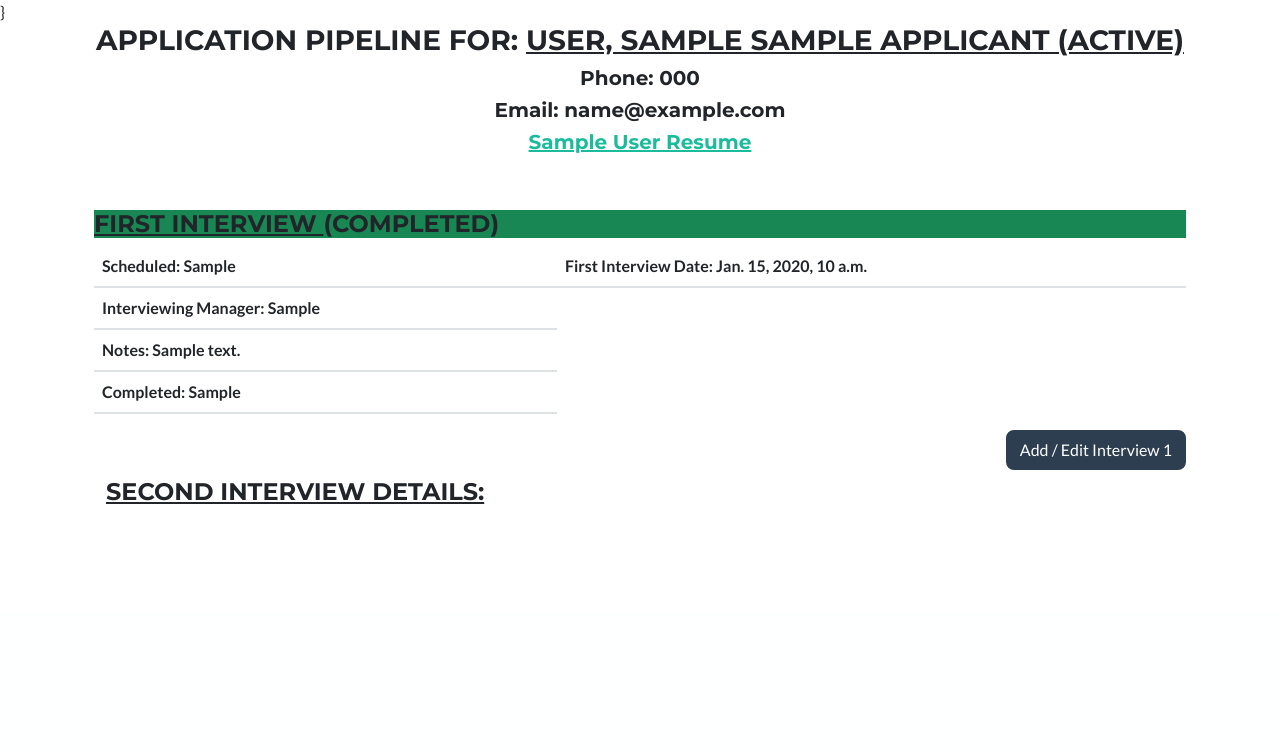
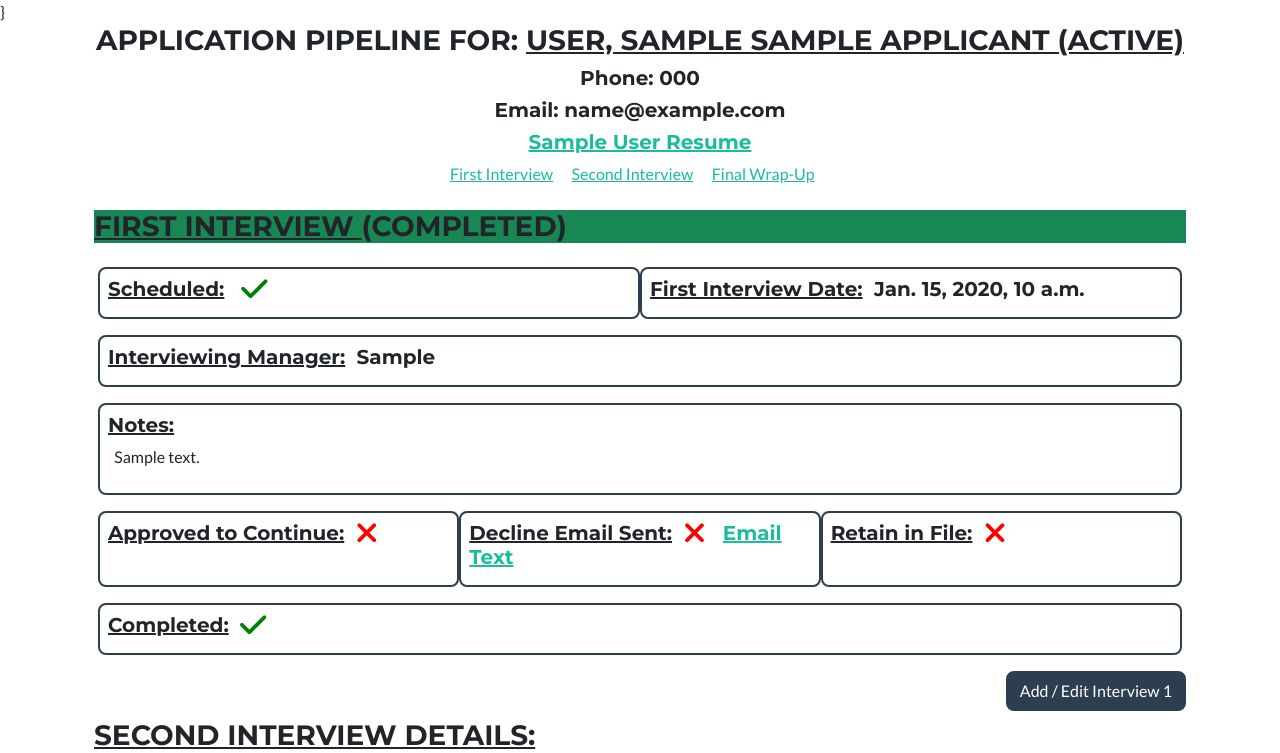
Before and after one commit to don4law/FiveLakes, a Django app: template FiveLakes/templates/recruiting/applicant_detail.html in a window 1280 px wide. Shown: the part 188-941 px from the top of the page. Before the commit the page ends 692 px from the top, so only its background shows below. Run offline with Django 5.2, Linux system fonts and the light colour scheme; the template is opened without the code that fills it: most values are stand-ins (such as "Sample title", 1, 10 or a date in 2020); lists and menus that the app fills with data are empty; some libraries are stand-ins or nearby versions.

Commit message:
Completed first inerview screen, data and language for declining 1st email

```diff
--- a/FiveLakes/templates/recruiting.html
+++ b/FiveLakes/templates/recruiting.html
@@ -23,7 +23,7 @@
 </header>
 {% endblock header %}
 
-{% block content %}}
+{% block content %}
     <div class="container">
         <a href="{% url 'add_applicant' %}">
             <button class="btn btn-secondary" type="submit"><i class="fa-duotone fa-plus" aria-hidden="true"></i>&nbsp;&nbsp;Add New Applicant</button>
--- a/FiveLakes/templates/recruiting/applicant_detail.html
+++ b/FiveLakes/templates/recruiting/applicant_detail.html
@@ -43,43 +43,76 @@
     {%  else %}
         <h5 class="text-center">{{ applicant.first_name }} {{ applicant.last_name }} Resume: N/A</h5></a>
     {%  endif %}
-    <br><br>
+
+    <!-- Links to sections on page -->
+    <div class="text-center">
+        <a href="#first_interview">First Interview</a>&nbsp;&nbsp;&nbsp;&nbsp;&nbsp;
+        <a href="#second_interview">Second Interview</a>&nbsp;&nbsp;&nbsp;&nbsp;&nbsp;
+        <a href="#final_wrap-up">Final Wrap-Up</a>&nbsp;&nbsp;&nbsp;&nbsp;&nbsp;
+    </div>
+    <br>
 
     <!-- FIRST INTERVIEW -->
-    <div class="container">
+    <div class="container" id="first_interview">
         {%  if interview1.interview1_completed %}
-            <h4 class="bg-success"><u>FIRST INTERVIEW </u>
+            <h3 class="bg-success"><u>FIRST INTERVIEW </u>
                 (COMPLETED)
         {% else %}
-            <h4 class="bg-danger"><u>FIRST INTERVIEW </u>
+            <h3 class="bg-warning"><u>FIRST INTERVIEW </u>
                 (INCOMPLETE)
         {% endif %}
-        </h4>
-        <table class="table">
-            <tbody>
-                <tr>
-                    <th scope="col">Scheduled: {{ interview1.interview1_scheduled }}</th>
-                    <th scope="col">First Interview Date: {{ interview1.interview1_date }}</th>
-                </tr>
-                <tr>
-                    <th scope="col">Interviewing Manager: {{ interview1.interview1_manager }}</th>
+        </h3>
 
-                </tr>
-                <tr>
-                    <th scope="col">Notes: {{ interview1.interview1_notes }}</th>
-                </tr>
-                <tr>
-                    <th scope="col">Completed: {{ interview1.interview1_completed }}</th>
-                </tr>
-            </tbody>
-        </table>
+        <div class="p-3 row">
+            {% if interview1.interview1_scheduled %}
+                <div class="p-2 col-sm border border-secondary rounded"><h5><u>Scheduled:</u>&nbsp;&nbsp;&nbsp<i class="fa-solid fa-check fa-xl" style="color:green"></i></h5></div>
+            {% else %}
+                <div class="p-2 col-sm border border-secondary rounded"><h5><u>Scheduled:</u>&nbsp;&nbsp;&nbsp<i class="fa-solid fa-xmark fa-xl" style="color:red"></i></h5></div>
+            {%  endif %}
+            <div class="p-2 col-lg border border-secondary rounded"><h5><u>First Interview Date:</u>&nbsp;&nbsp;{{ interview1.interview1_date }}</h5></div>
+        </div>
+        <div class="row p-3 pt-0">
+            <div class="p-2 col-lg border border-secondary rounded"><h5><u>Interviewing Manager:</u>&nbsp;&nbsp;{{ interview1.interviewer1_manager }}</h5></div>
+        </div>
+        <div class="row p-3 pt-0">
+            <div class="p-2 col-lg border border-secondary rounded"><h5><u>Notes:</u></h5><p>&nbsp;&nbsp;{{ interview1.interview1_notes }}</p></div>
+        </div>
+        <div class="row p-3 pt-0">
+            {% if interview1.approved_to_continue %}
+                <div class="p-2 col-sm border border-secondary rounded"><h5><u>Approved to Continue:</u>&nbsp;&nbsp;<i class="fa-solid fa-check fa-xl" style="color:green"></i></div>
+            {% else %}
+                <div class="p-2 col-sm border border-secondary rounded"><h5><u>Approved to Continue:</u>&nbsp;&nbsp;<i class="fa-solid fa-xmark fa-xl" style="color:red"></i></div>
+            {%  endif %}
+
+            <!-- Link to page to generate email text if decline to continue -->
+            {% if interview1.decline_email_sent %}
+{#                <div class="p-2 col-sm border border-secondary rounded"><h5><u>Decline Email Sent:</u>&nbsp;&nbsp;<i class="fa-solid fa-check fa-xl" style="color:green"></i>&nbsp;&nbsp;&nbsp<a href="int1_decline_text/{{ applicant.id }}" target="_blank">Email Text</a></div>#}
+                <div class="p-2 col-sm border border-secondary rounded"><h5><u>Decline Email Sent:</u>&nbsp;&nbsp;<i class="fa-solid fa-check fa-xl" style="color:green"></i>&nbsp;&nbsp;&nbsp<a href="{% url 'int1_decline_text' applicant.id%}" target="_blank">Email Text</a></div>
+            {% else %}
+                <div class="p-2 col-sm border border-secondary rounded"><h5><u>Decline Email Sent:</u>&nbsp;&nbsp;<i class="fa-solid fa-xmark fa-xl" style="color:red"></i>&nbsp;&nbsp;&nbsp<a href="{% url 'int1_decline_text' applicant.id%}" target="_blank">Email Text</a></div>
+            {%  endif %}
+
+            {% if interview1.retain_in_file %}
+                <div class="p-2 col-sm border border-secondary rounded"><h5><u>Retain in File:</u>&nbsp;&nbsp;<i class="fa-solid fa-check fa-xl" style="color:green"></i></div>
+            {% else %}
+                <div class="p-2 col-sm border border-secondary rounded"><h5><u>Retain in File:</u>&nbsp;&nbsp;<i class="fa-solid fa-xmark fa-xl" style="color:red"></i></div>
+            {%  endif %}
+        </div>
+        <div class="row p-3 pt-0">
+            {% if interview1.interview1_completed %}
+                <div class="p-2 col-sm border border-secondary rounded"><h5><u>Completed:</u>&nbsp;&nbsp;<i class="fa-solid fa-check fa-xl" style="color:green"></i></div>
+            {% else %}
+                <div class="p-2 col-sm border border-secondary rounded"><h5><u>Completed:</u>&nbsp;&nbsp;<i class="fa-solid fa-xmark fa-xl" style="color:red"></i></div>
+            {%  endif %}
+        </div>
         <a href="{% url 'applicant_interview1' pk=applicant.id %}">
             <button class="btn btn-secondary float-end" type="submit">Add / Edit Interview 1</button></a>
+    </div>
     <br><br>
 
     <!-- SECOND INTERVIEW -->
-    <div class="container">
-        <h4><u>SECOND INTERVIEW DETAILS:</u></h4>
+    <div class="container" id="second_interview">
+        <h3><u>SECOND INTERVIEW DETAILS:</u></h3>
 
     </div>
 
--- a/FiveLakes/templates/recruiting/interview1.html
+++ b/FiveLakes/templates/recruiting/interview1.html
@@ -25,7 +25,8 @@
 
 {% block content %}}
     <div class="container">
-        <h4><u>Interview 1 for: {{ applicant.last_name}}, {{applicant.first_name }} ({{ applicant.state_abbrev }})</u></h4>
+        <h4><u>First Interview for: {{applicant.first_name }} {{ applicant.last_name}} ({{ applicant.state_abbrev }})</u></h4>
+    <br>
     </div>
     <div class="container">
       <form method="post">
@@ -36,6 +37,7 @@
             {{ interview1_form.non_field_errors }}
             {% crispy interview1_form %}
         </div>
+        <br><br>
         <div style="text-align: center">
             <button type="submit" class="btn btn-secondary">Save</button>
         </div>
--- a/recruiting/urls.py
+++ b/recruiting/urls.py
@@ -11,6 +11,7 @@ urlpatterns = [
     path('applicant_delete/<pk>/', views.applicant_delete, name="applicant_delete"),
     path('applicant_detail/<pk>/', views.applicant_detail, name="applicant_detail"),
     path('applicant_interview1/<pk>/', views.applicant_interview1, name="applicant_interview1"),
+    path('int1_decline_text/<pk>/', views.int1_decline_text, name="int1_decline_text"),
 ]
 
 urlpatterns += staticfiles_urlpatterns()
```
Also changed, not shown: FiveLakes/templates/recruiting/interview1_decline.html (added, +49 -0 lines), recruiting/forms.py (+8 -0 lines), recruiting/models.py (+5 -2 lines), recruiting/views.py (+7 -0 lines), db.sqlite3, recruiting/migrations/0010_interview1_model_decline_email_sent_and_more.py (added), recruiting/migrations/0011_rename_decline_to_continue_interview1_model_approve_to_continue.py (added), recruiting/migrations/0012_alter_interview1_model_approve_to_continue.py (added), recruiting/migrations/0013_rename_approve_to_continue_interview1_model_approved_to_continue.py (added).
